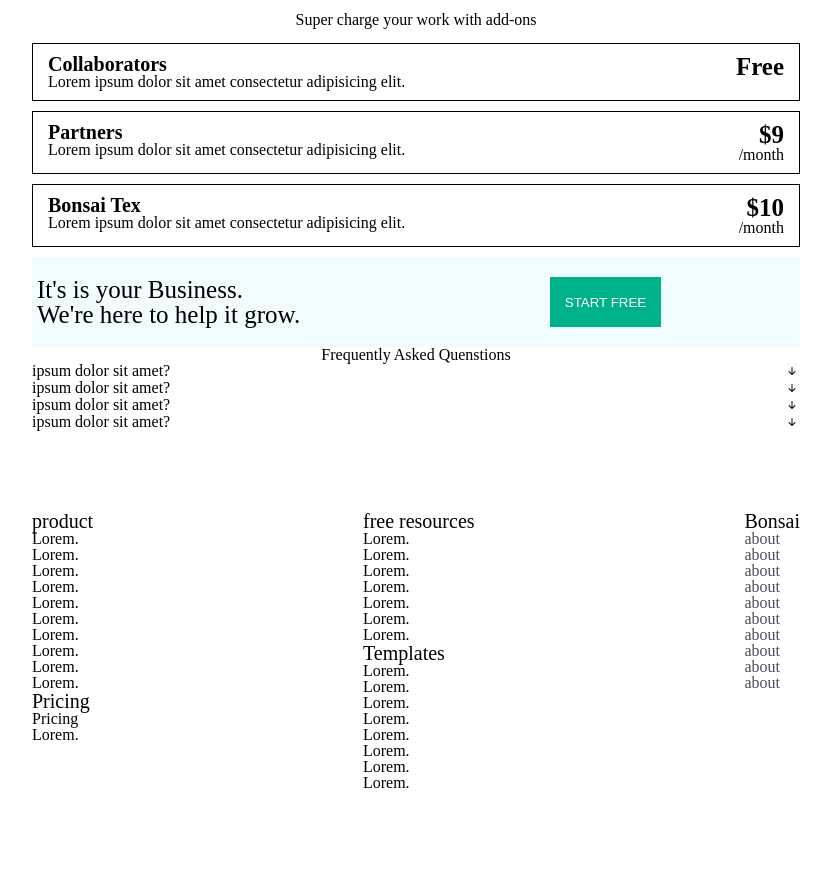
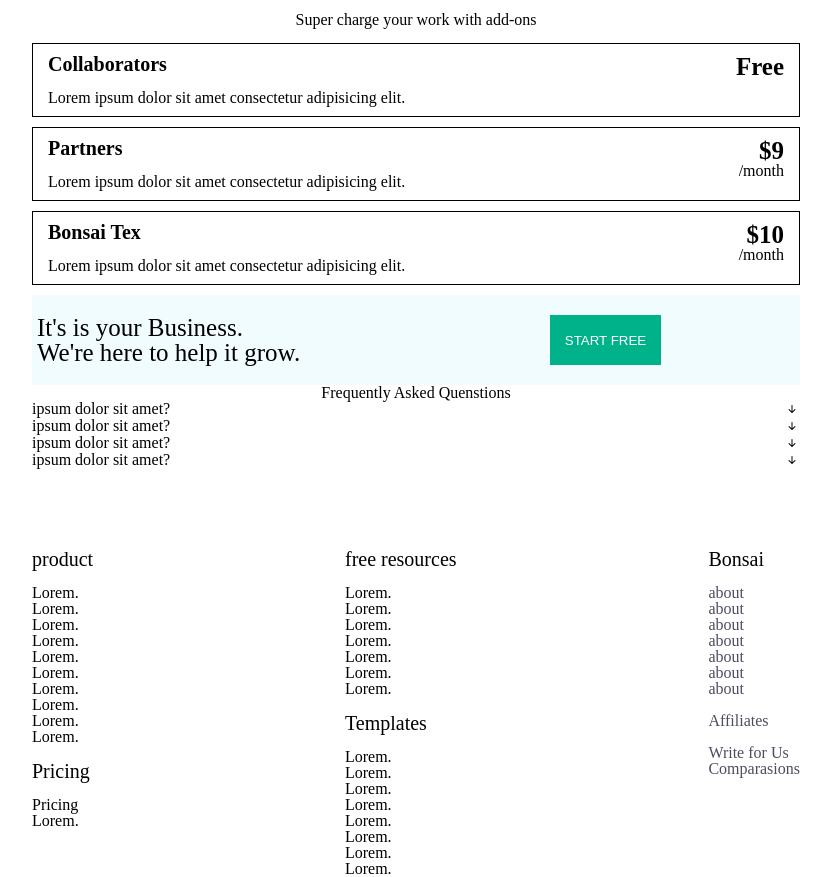
Before and after one commit to almeidaleandro28/frontend-Practice-02, a website: page index.html in a window 1280 px wide. Shown: the part 493-1370 px from the top of the page, without its empty margins (224-1055 px from the left). Before the commit the page ends 1284 px from the top, so only its background shows below. Drawn offline with nearby package versions, Linux system fonts and the light colour scheme.

Commit message:
add padding for h3

```diff
--- a/index.html
+++ b/index.html
@@ -189,7 +189,7 @@
   <footer class="footer">
     <div class="container container-footer">
       <div class="products">
-        <h3 class="h3">product</h3>
+        <h3>product</h3>
           <ul>
           <li>Lorem.</li>
           <li>Lorem.</li>
@@ -202,7 +202,7 @@
           <li>Lorem.</li>
           <li>Lorem.</li>
           </ul>
-        <h3>Pricing</h3>
+        <h3 class="products-title">Pricing</h3>
           <ul>
               <li class="ppricing">Pricing</li>
                <li>Lorem.</li>
@@ -219,7 +219,7 @@
           <li>Lorem.</li>
           <li>Lorem.</li>
           </ul>
-        <h3>Templates</h3>
+        <h3 class="free-title">Templates</h3>
           <ul>
               <li>Lorem.</li>
               <li>Lorem.</li>
@@ -240,9 +240,9 @@
         <li><a>about</a></li>
         <li><a>about</a></li>
         <li><a>about</a></li>
-        <li><a>about</a></li>
-        <li><a>about</a></li>
-        <li><a>about</a></li>
+        <li class="pt"><a>Affiliates</a></li>
+        <li class="pb"><a>Write for Us</a></li>
+        <li><a>Comparasions</a></li>
       </div><!--end social -->
     </div><!--end container-->
   </footer>
--- a/scss/_variables.scss
+++ b/scss/_variables.scss
@@ -9,3 +9,6 @@
 $f-roboto: 'Roboto', sans-serif;
 $f-weight: ("light": 300, "regular": 400, "medium": 500, "bold": 700 );
 $f-sizes: ("normal": 1rem, "small": 1.25rem, "medium": 1.563rem, "big": 1.953rem);
+
+// padding
+$-paddding: ("normal": 1rem);
--- a/scss/style.scss
+++ b/scss/style.scss
@@ -36,14 +36,20 @@
   list-style: none;
 }
 
-
-
 .btn {
   text-transform: uppercase;
 }
 
 h3 {
   font-size: map-get($f-sizes, "small" );
+  padding-bottom: 1rem;
+}
+// =============
+.pt {
+  padding-top: 1rem;
+}
+.pb {
+  padding-top: 1rem;
 }
 // nav
 .container-menu {
@@ -318,10 +324,14 @@
 }
 }
 .products {
-
+  .products-title {
+    padding-top: 1rem;
+  }
 }
-.freee {
-
+.free {
+  .free-title {
+    padding-top: 1rem;
+  }
 }
 .social {
 
```
Also changed, not shown: css/style.css, 1 other file.
